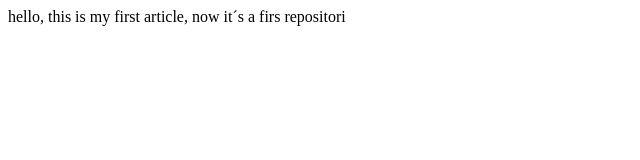
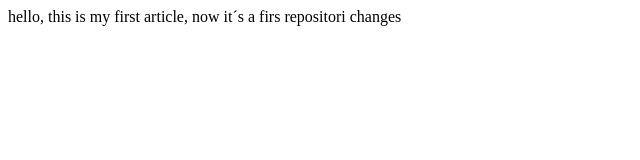
Before and after one commit to Diferoca/DemoCurso, a plain HTML site: page index.html in a window 1280 px wide. Shown: the full height of the page, 0-640 px from the left. Drawn offline with Linux system fonts and the light colour scheme.

Commit message:
first commit

```diff
--- a/index.html
+++ b/index.html
@@ -7,6 +7,6 @@
     <title>First HTML</title>
 </head>
 <body>
-hello, this is my first article, now it´s a firs repositori
+hello, this is my first article, now it´s a firs repositori changes
 </body>
 </html>
```
